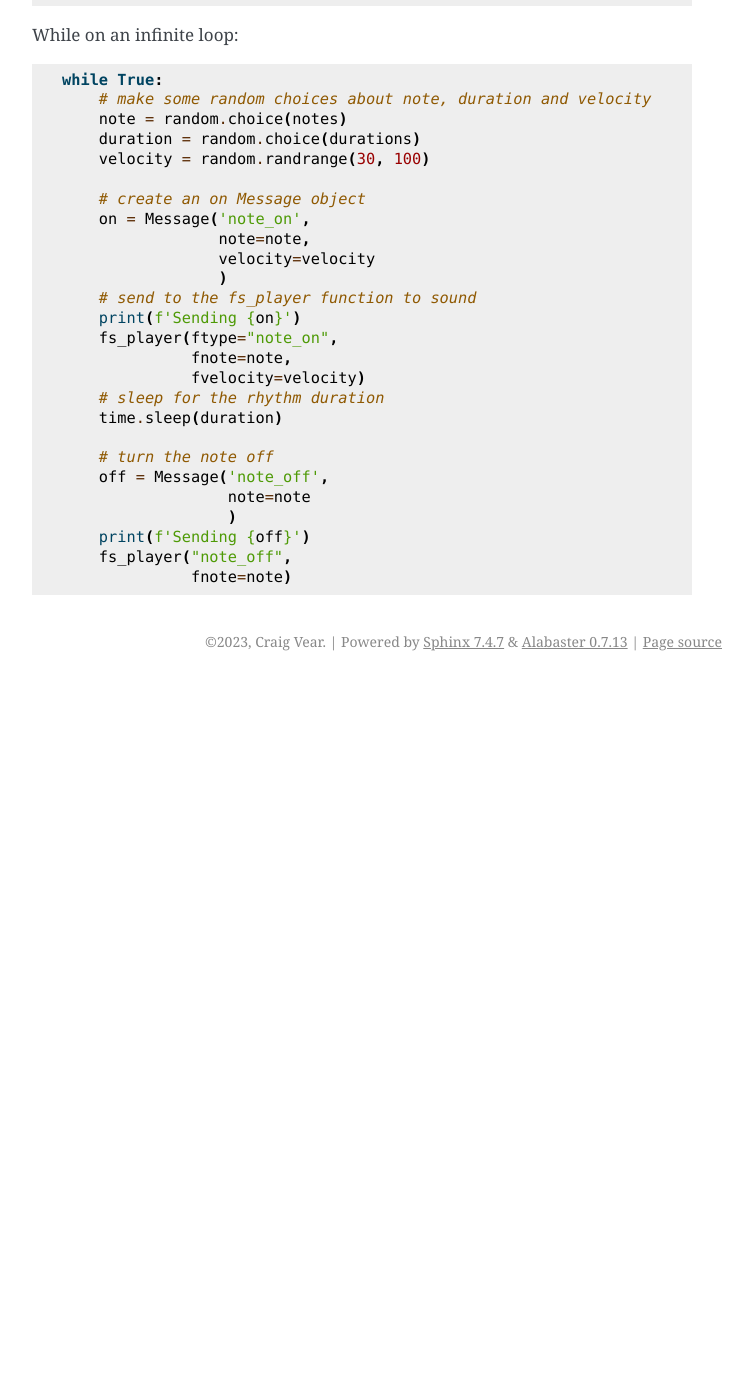
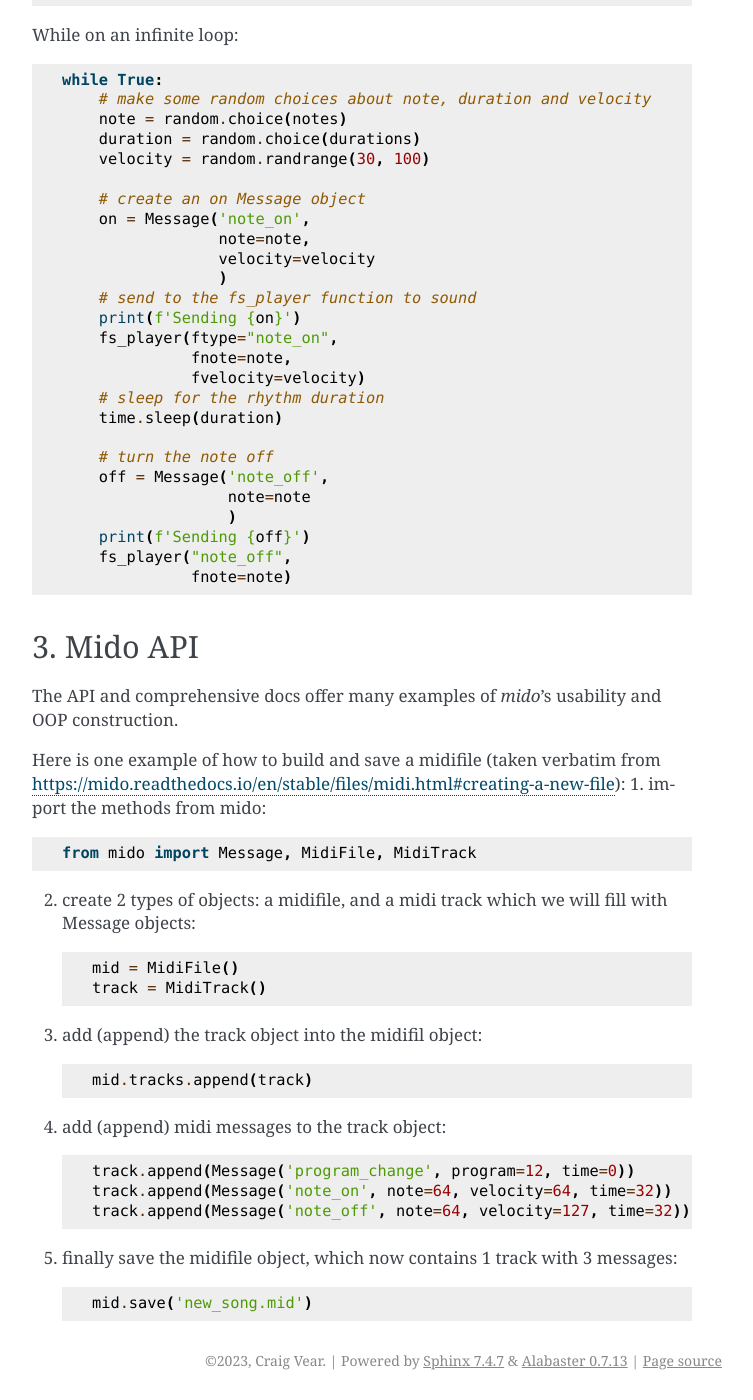
Before and after one commit to CreativeCoding/course, a Sphinx documentation site: the page built from docs/source/midi-1.rst, in a window 1280 px wide and 1400 px high, scrolled down 5107 px. Shown: the whole window, without its empty margins (388-1141 px from the left). Built offline with Sphinx 7.4.7, drawn with Linux system fonts in a browser that asks for light colours; before the commit the page ends 5788 px from its top, so only the background shows below that.

Commit message:
add creative mido exercise

```diff
--- a/docs/source/midi-1.rst
+++ b/docs/source/midi-1.rst
@@ -247,3 +247,28 @@ While on an infinite loop::
         print(f'Sending {off}')
         fs_player("note_off",
                   fnote=note)
+
+3. Mido API
+-----------
+The API and comprehensive docs offer many examples of *mido*'s usability and OOP construction.
+
+Here is one example of how to build and save a midifile (taken verbatim from https://mido.readthedocs.io/en/stable/files/midi.html#creating-a-new-file):
+1. import the methods from mido::
+
+    from mido import Message, MidiFile, MidiTrack
+
+2. create 2 types of objects: a midifile, and a midi track which we will fill with Message objects::
+
+    mid = MidiFile()
+    track = MidiTrack()
+3. add (append) the track object into the midifil object::
+
+    mid.tracks.append(track)
+4. add (append) midi messages to the track object::
+
+    track.append(Message('program_change', program=12, time=0))
+    track.append(Message('note_on', note=64, velocity=64, time=32))
+    track.append(Message('note_off', note=64, velocity=127, time=32))
+5. finally save the midifile object, which now contains 1 track with 3 messages::
+
+    mid.save('new_song.mid')
```
